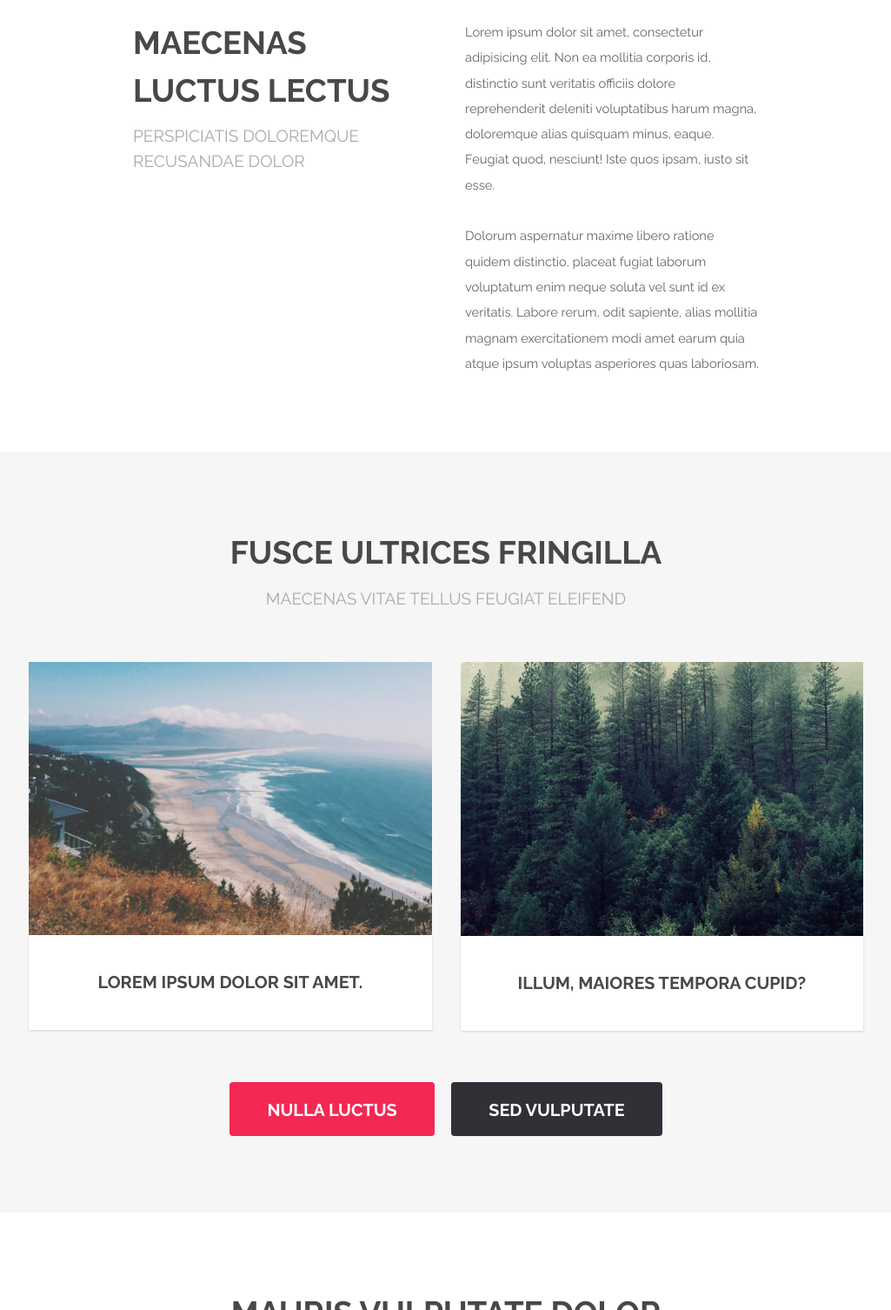
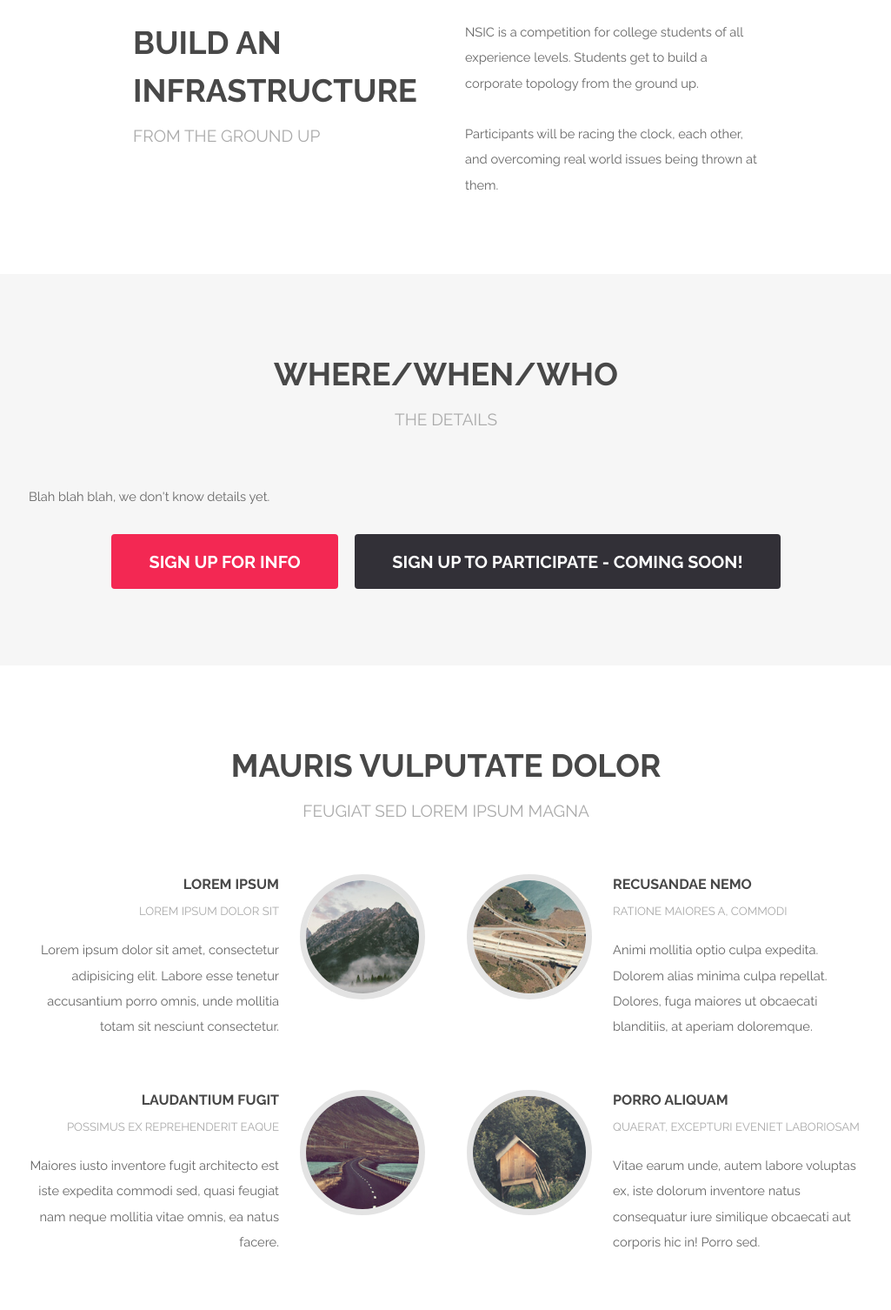
Before and after one commit to RITnextHop/NSIC, a plain HTML site: page index.html in a window 1280 px wide. Shown: the part 640-2146 px from the top of the page at 87% size, without its empty margins (127-1152 px from the left). Drawn offline with Linux system fonts and the light colour scheme.

Commit message:
Adding content

```diff
--- a/index.html
+++ b/index.html
@@ -6,7 +6,7 @@
 -->
 <html>
 	<head>
-		<title>NextHop's NSIC</title>
+		<title>NSIC by NextHop</title>
 		<meta http-equiv="content-type" content="text/html; charset=utf-8" />
 		<meta name="description" content="" />
 		<meta name="keywords" content="" />
@@ -50,42 +50,31 @@
 						<div class="row 200%">
 							<div class="6u 12u$(medium)">
 								<header class="major">
-									<h2>Maecenas luctus lectus</h2>
-									<p>Perspiciatis doloremque recusandae dolor</p>
+									<h2>Build an Infrastructure</h2>
+									<p>From the ground up</p>
 								</header>
 							</div>
 							<div class="6u$ 12u$(medium)">
-								<p>Lorem ipsum dolor sit amet, consectetur adipisicing elit. Non ea mollitia corporis id, distinctio sunt veritatis officiis dolore reprehenderit deleniti voluptatibus harum magna, doloremque alias quisquam minus, eaque. Feugiat quod, nesciunt! Iste quos ipsam, iusto sit esse.</p>
-								<p>Dolorum aspernatur maxime libero ratione quidem distinctio, placeat fugiat laborum voluptatum enim neque soluta vel sunt id ex veritatis. Labore rerum, odit sapiente, alias mollitia magnam exercitationem modi amet earum quia atque ipsum voluptas asperiores quas laboriosam.</p>
+								<p>NSIC is a competition for college students of all experience levels. Students get to build a corporate topology from the ground up.</p>
+								<p>Participants will be racing the clock, each other, and overcoming real world issues being thrown at them.</p>
 							</div>
 						</div>
 					</div>
 				</section>
 
 			<!-- Two -->
-				<section id="two" class="wrapper style2 special">
+				<section id="details" class="wrapper style2 special">
 					<div class="container">
 						<header class="major">
-							<h2>Fusce ultrices fringilla</h2>
-							<p>Maecenas vitae tellus feugiat eleifend</p>
+							<h2>Where/When/Who </h2>
+							<p>The details</p>
 						</header>
 						<div class="row 150%">
-							<div class="6u 12u$(xsmall)">
-								<div class="image fit captioned">
-									<img src="images/pic02.jpg" alt="" />
-									<h3>Lorem ipsum dolor sit amet.</h3>
-								</div>
-							</div>
-							<div class="6u$ 12u$(xsmall)">
-								<div class="image fit captioned">
-									<img src="images/pic03.jpg" alt="" />
-									<h3>Illum, maiores tempora cupid?</h3>
-								</div>
-							</div>
+							<p> Blah blah blah, we don't know details yet. </p>
 						</div>
 						<ul class="actions">
-							<li><a href="#" class="button special big">Nulla luctus</a></li>
-							<li><a href="#" class="button big">Sed vulputate</a></li>
+							<li><a href="http://eepurl.com/byF8-n" class="button special big">Sign Up for Info</a></li>
+							<li><a href="#details" class="button big">Sign Up to Participate - Coming Soon!</a></li>
 						</ul>
 					</div>
 				</section>
```
